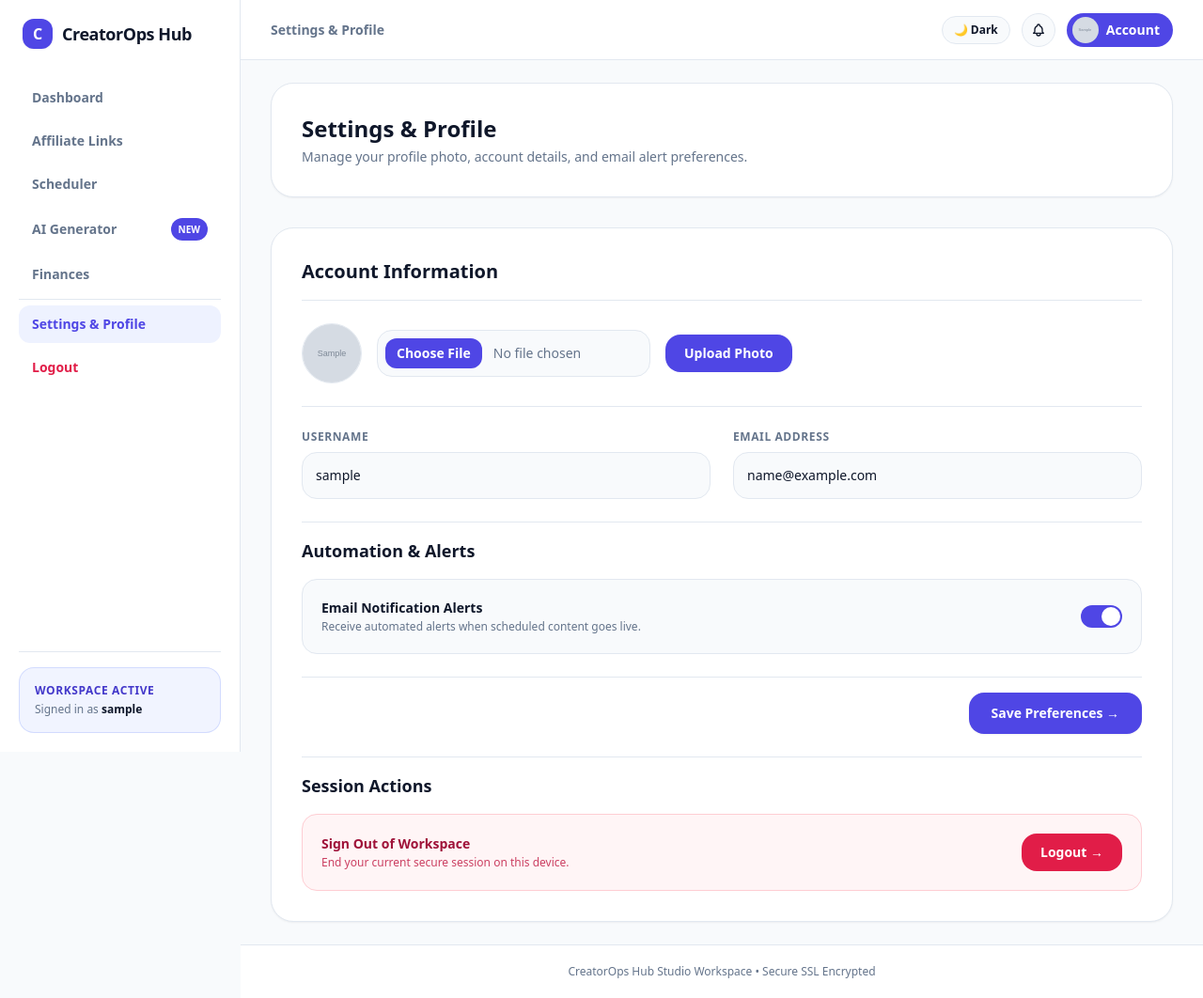
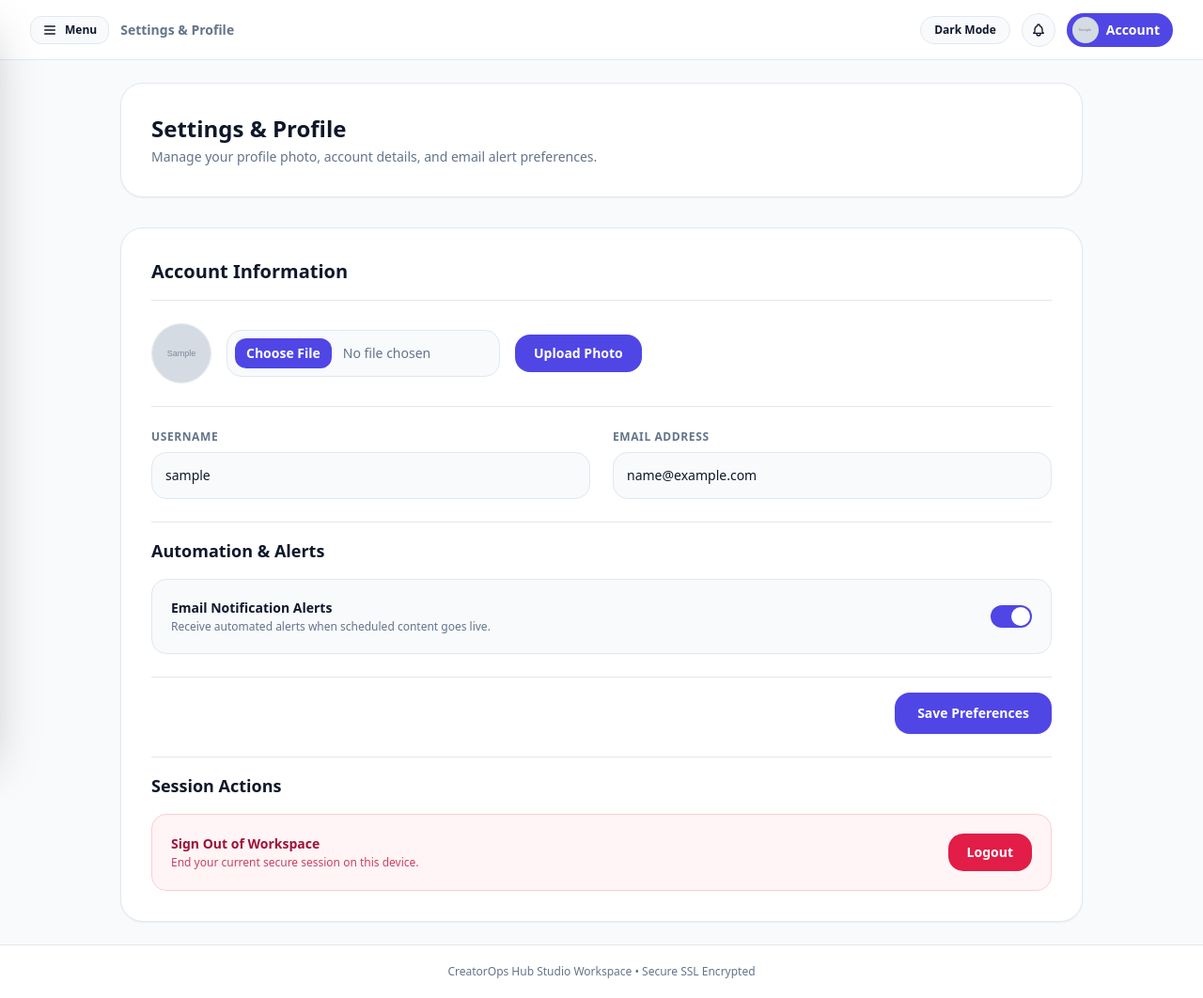
Before and after one commit to m-abrar-2026/creator-ops-hub, a Flask app: page /profile in a window 1280 px wide. Shown: the whole page at 94% size. Run offline with Flask 3, Linux system fonts and the light colour scheme; the visitor is signed in with stand-in values (Sample User, id 1); tables that the repository leaves empty hold one stand-in row (values such as "Sample post"); grey boxes marked "Sample" are stand-in pictures; some libraries are stand-ins or nearby versions.

Commit message:
Add collapsible sidebar, remove theme emojis, and fix avatar fallback

```diff
--- a/server/templates/base.html
+++ b/server/templates/base.html
@@ -49,13 +49,14 @@
 </head>
 <body class="min-h-screen flex bg-creator-bg-light dark:bg-creator-bg-dark text-creator-text-light dark:text-creator-text-dark font-sans antialiased overflow-x-hidden transition-colors duration-200">
   {% if session.get('user_id') %}
-  <!-- Mobile Sidebar Backdrop -->
-  <div id="sidebarBackdrop" class="hidden fixed inset-0 bg-black/50 z-30 lg:hidden"></div>
+  <!-- Slide-out Sidebar Backdrop -->
+  <div id="sidebarBackdrop" class="hidden fixed inset-0 bg-black/50 backdrop-blur-[1px] z-30 transition-opacity"></div>
 
-  <!-- Sidebar -->
+  <!-- Collapsible Slide-out Sidebar (Hidden by default) -->
   <aside
     id="mainSidebar"
-    class="fixed inset-y-0 left-0 z-40 w-64 -translate-x-full lg:translate-x-0 bg-creator-card-light dark:bg-creator-card-dark border-r border-creator-border-light dark:border-creator-border-dark p-5 flex flex-col transition-transform duration-200"
+    aria-hidden="true"
+    class="fixed inset-y-0 left-0 z-40 w-64 -translate-x-full bg-creator-card-light dark:bg-creator-card-dark border-r border-creator-border-light dark:border-creator-border-dark p-5 flex flex-col shadow-2xl transition-transform duration-300 ease-in-out"
   >
     <div class="flex items-center justify-between gap-2 mb-8 px-1">
       <a href="{{ url_for('home') }}" class="flex items-center gap-2.5">
@@ -68,9 +69,9 @@
         type="button"
         id="closeSidebarBtn"
         aria-label="Close sidebar"
-        class="lg:hidden w-8 h-8 rounded-lg flex items-center justify-center text-creator-muted-light dark:text-creator-muted-dark hover:bg-creator-bg-light dark:hover:bg-creator-bg-dark"
+        class="w-8 h-8 rounded-lg flex items-center justify-center text-sm font-bold text-creator-muted-light dark:text-creator-muted-dark hover:bg-creator-bg-light dark:hover:bg-creator-bg-dark transition"
       >
-        ✕
+        X
       </button>
     </div>
 
@@ -140,7 +141,7 @@
   {% endif %}
 
   <!-- Main Content Shell -->
-  <div class="flex-1 flex flex-col min-w-0 {% if session.get('user_id') %}lg:pl-64{% endif %}">
+  <div class="flex-1 flex flex-col min-w-0 w-full">
     <!-- Top Bar -->
     <header class="sticky top-0 z-20 h-16 bg-creator-card-light/95 dark:bg-creator-card-dark/95 backdrop-blur border-b border-creator-border-light dark:border-creator-border-dark px-4 sm:px-8 flex items-center justify-between gap-4 shrink-0">
       <div class="flex items-center gap-3 min-w-0">
@@ -148,10 +149,14 @@
         <button
           type="button"
           id="openSidebarBtn"
-          aria-label="Open sidebar"
-          class="lg:hidden w-9 h-9 rounded-xl bg-creator-bg-light dark:bg-creator-bg-dark border border-creator-border-light dark:border-creator-border-dark flex items-center justify-center text-sm font-bold"
+          aria-label="Toggle navigation menu"
+          aria-expanded="false"
+          class="inline-flex items-center gap-2 px-3 py-1.5 rounded-xl bg-creator-bg-light dark:bg-creator-bg-dark border border-creator-border-light dark:border-creator-border-dark hover:border-indigo-500 text-xs font-bold transition"
         >
-          ☰
+          <svg class="w-4 h-4" fill="none" stroke="currentColor" stroke-width="2" viewBox="0 0 24 24">
+            <path stroke-linecap="round" stroke-linejoin="round" d="M4 6h16M4 12h16M4 18h16" />
+          </svg>
+          <span>Menu</span>
         </button>
         {% endif %}
         <span class="text-sm font-bold text-creator-muted-light dark:text-creator-muted-dark truncate">
@@ -160,15 +165,15 @@
       </div>
 
       <div class="flex items-center gap-3 shrink-0">
-        <!-- Light / Dark Mode Toggle Button (Light default) -->
+        <!-- Light / Dark Mode Toggle Button (No emojis, Light default) -->
         <button
           type="button"
           id="themeToggleBtn"
           aria-label="Toggle light and dark mode"
-          class="inline-flex items-center gap-1.5 px-3 py-1.5 rounded-full bg-creator-bg-light dark:bg-creator-bg-dark border border-creator-border-light dark:border-creator-border-dark text-xs font-bold hover:border-indigo-500 transition"
+          class="inline-flex items-center gap-1.5 px-3.5 py-1.5 rounded-full bg-creator-bg-light dark:bg-creator-bg-dark border border-creator-border-light dark:border-creator-border-dark text-xs font-bold hover:border-indigo-500 transition"
         >
-          <span class="dark:hidden">🌙 Dark</span>
-          <span class="hidden dark:inline">☀️ Light</span>
+          <span class="dark:hidden">Dark Mode</span>
+          <span class="hidden dark:inline">Light Mode</span>
         </button>
 
         {% if session.get('user_id') %}
@@ -211,16 +216,25 @@
           </div>
         </div>
 
-        <!-- Account Pill -->
+        <!-- Account Pill with Safe Avatar Fallback -->
         <a
           href="{{ url_for('profile_page') }}"
           class="flex items-center gap-2 pl-1.5 pr-3.5 py-1 rounded-full bg-indigo-600 hover:bg-indigo-700 text-white text-xs sm:text-sm font-bold transition"
         >
+          {% set initial = (session.get('username') or 'U')[0] | upper %}
           {% if current_avatar %}
-            <img src="{{ current_avatar }}" alt="Account" class="w-7 h-7 rounded-full object-cover" />
+            <img
+              src="{{ current_avatar }}"
+              alt="Account"
+              onerror="this.classList.add('hidden'); this.nextElementSibling.classList.remove('hidden');"
+              class="w-7 h-7 rounded-full object-cover"
+            />
+            <span class="hidden w-7 h-7 rounded-full bg-indigo-900 text-white flex items-center justify-center text-xs font-black">
+              {{ initial }}
+            </span>
           {% else %}
             <span class="w-7 h-7 rounded-full bg-indigo-900 text-white flex items-center justify-center text-xs font-black">
-              {{ (session.get('username') or 'U')[0] | upper }}
+              {{ initial }}
             </span>
           {% endif %}
           <span>Account</span>
@@ -271,16 +285,28 @@
       if (!mainSidebar || !sidebarBackdrop) return;
       if (open) {
         mainSidebar.classList.remove("-translate-x-full");
+        mainSidebar.setAttribute("aria-hidden", "false");
         sidebarBackdrop.classList.remove("hidden");
+        if (openSidebarBtn) openSidebarBtn.setAttribute("aria-expanded", "true");
       } else {
         mainSidebar.classList.add("-translate-x-full");
+        mainSidebar.setAttribute("aria-hidden", "true");
         sidebarBackdrop.classList.add("hidden");
+        if (openSidebarBtn) openSidebarBtn.setAttribute("aria-expanded", "false");
       }
     }
 
-    if (openSidebarBtn) openSidebarBtn.addEventListener("click", () => setSidebarOpen(true));
+    if (openSidebarBtn) {
+      openSidebarBtn.addEventListener("click", () => {
+        const isClosed = mainSidebar && mainSidebar.classList.contains("-translate-x-full");
+        setSidebarOpen(Boolean(isClosed));
+      });
+    }
     if (closeSidebarBtn) closeSidebarBtn.addEventListener("click", () => setSidebarOpen(false));
     if (sidebarBackdrop) sidebarBackdrop.addEventListener("click", () => setSidebarOpen(false));
+    document.addEventListener("keydown", (e) => {
+      if (e.key === "Escape") setSidebarOpen(false);
+    });
 
     const notifBellBtn = document.getElementById("notifBellBtn");
     const notifDropdown = document.getElementById("notifDropdown");
--- a/server/templates/profile.html
+++ b/server/templates/profile.html
@@ -23,15 +23,20 @@
       enctype="multipart/form-data"
       class="flex flex-col sm:flex-row sm:items-center gap-4 pb-6 border-b border-creator-border-light dark:border-creator-border-dark"
     >
+      {% set avatar_initial = (user.username or 'U')[0] | upper %}
       {% if user.avatar_url %}
         <img
           src="{{ user.avatar_url }}"
-          alt="Profile picture"
+          alt="Profile avatar"
+          onerror="this.classList.add('hidden'); document.getElementById('avatarFallbackBadge').classList.remove('hidden');"
           class="w-16 h-16 rounded-full object-cover border border-creator-border-light dark:border-creator-border-dark shrink-0"
         />
+        <div id="avatarFallbackBadge" class="hidden w-16 h-16 rounded-full bg-indigo-600 text-white flex items-center justify-center text-xl font-black shrink-0">
+          {{ avatar_initial }}
+        </div>
       {% else %}
         <div class="w-16 h-16 rounded-full bg-indigo-600 text-white flex items-center justify-center text-xl font-black shrink-0">
-          {{ (user.username or 'U')[0] | upper }}
+          {{ avatar_initial }}
         </div>
       {% endif %}
 
@@ -107,7 +112,7 @@
           type="submit"
           class="bg-indigo-600 hover:bg-indigo-700 text-white px-6 py-3 rounded-2xl text-sm font-bold shadow-sm transition"
         >
-          Save Preferences →
+          Save Preferences
         </button>
       </div>
     </form>
@@ -126,7 +131,7 @@
           href="{{ url_for('logout') }}"
           class="bg-rose-600 hover:bg-rose-700 text-white px-5 py-2.5 rounded-2xl text-sm font-bold transition shrink-0"
         >
-          Logout →
+          Logout
         </a>
       </div>
     </div>
```
